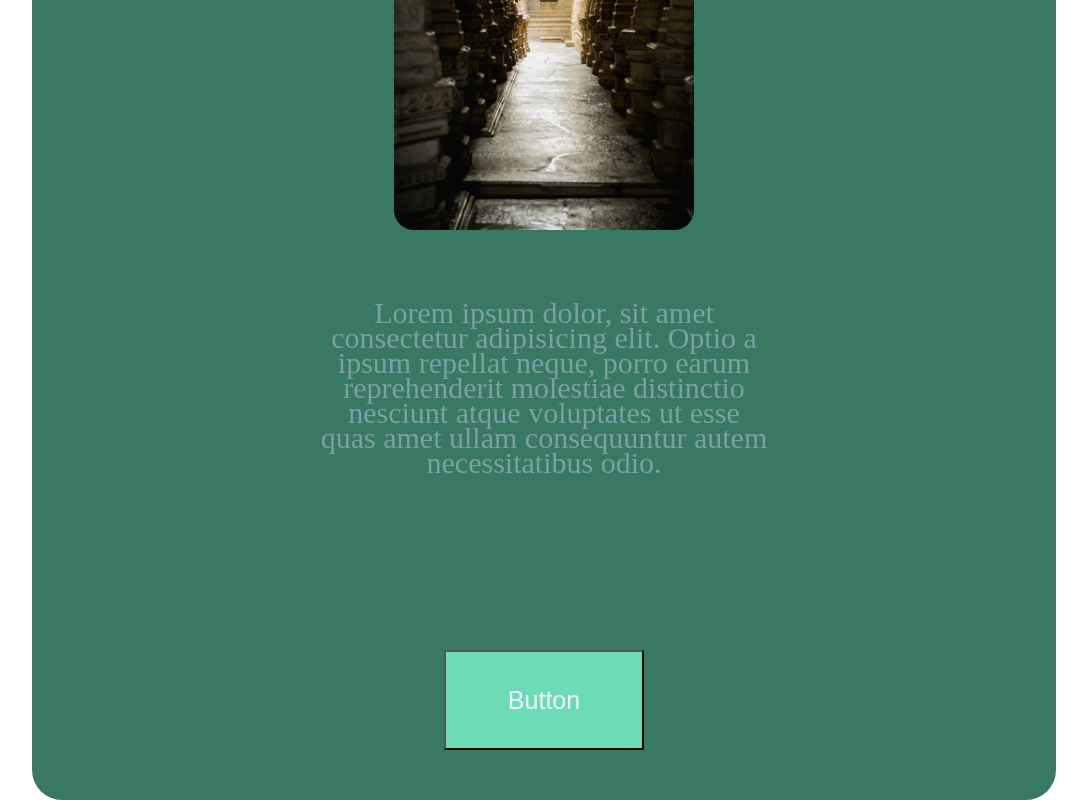
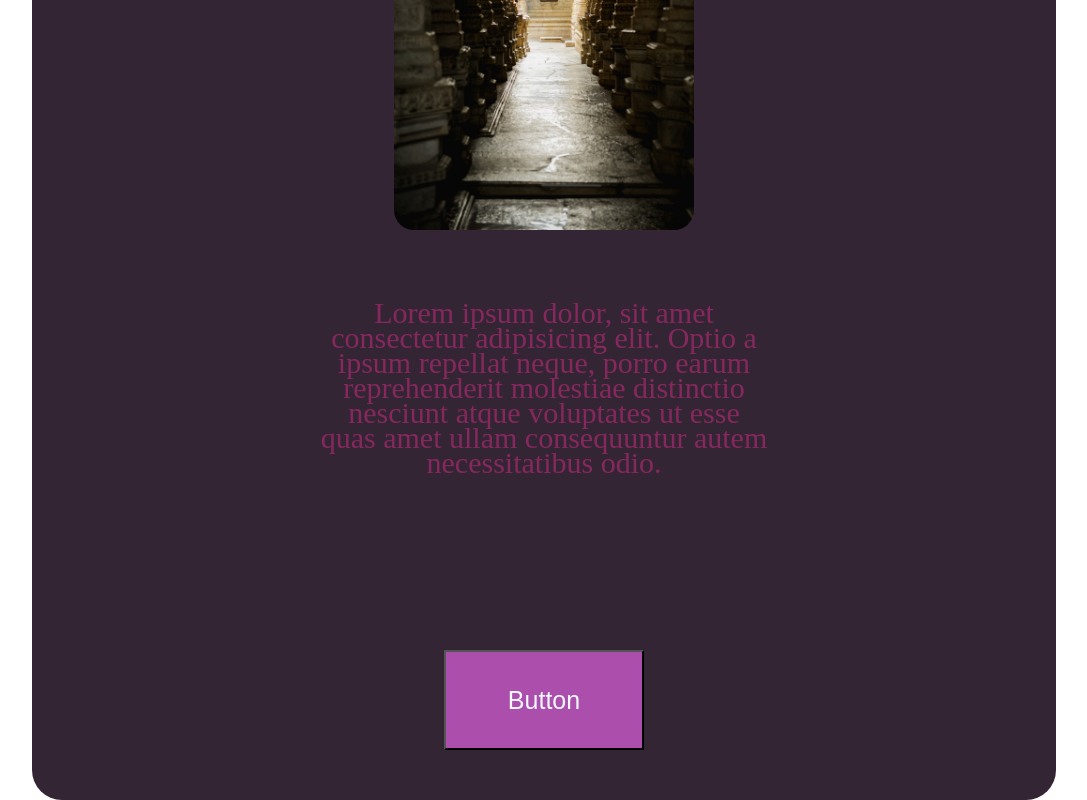
Before and after one commit to Toktomushova/exempl, a plain HTML site: page index.html in a window 1280 px wide. Shown: the part 369-1169 px from the top of the page, without its empty margins (96-1183 px from the left). Drawn offline with Linux system fonts and the light colour scheme.

Commit message:
change color file1

```diff
--- a/css/style.css
+++ b/css/style.css
@@ -13,7 +13,7 @@
 .content{
     width: 80vw;
 
-    background-color: rgb(57, 121, 100);
+    background-color: rgb(52, 37, 52);
     display: flex;
     justify-content: space-between;
     align-items: center;
@@ -34,7 +34,7 @@ p{
     height: 350px;
     font-size: 30px;
     line-height: 25px;
-    color: rgb(121, 161, 162);
+    color: rgb(133, 40, 93);
     text-align: center;
     margin-top: 70px;
 }
@@ -43,7 +43,7 @@ button{
     width: 200px;
     height: 100px;
     color: aliceblue;
-    background-color: rgb(108, 220, 183);
+    background-color: rgb(172, 79, 172);
     font-weight: 400;
     font-size: 25px;
     margin-bottom: 50px;
```
